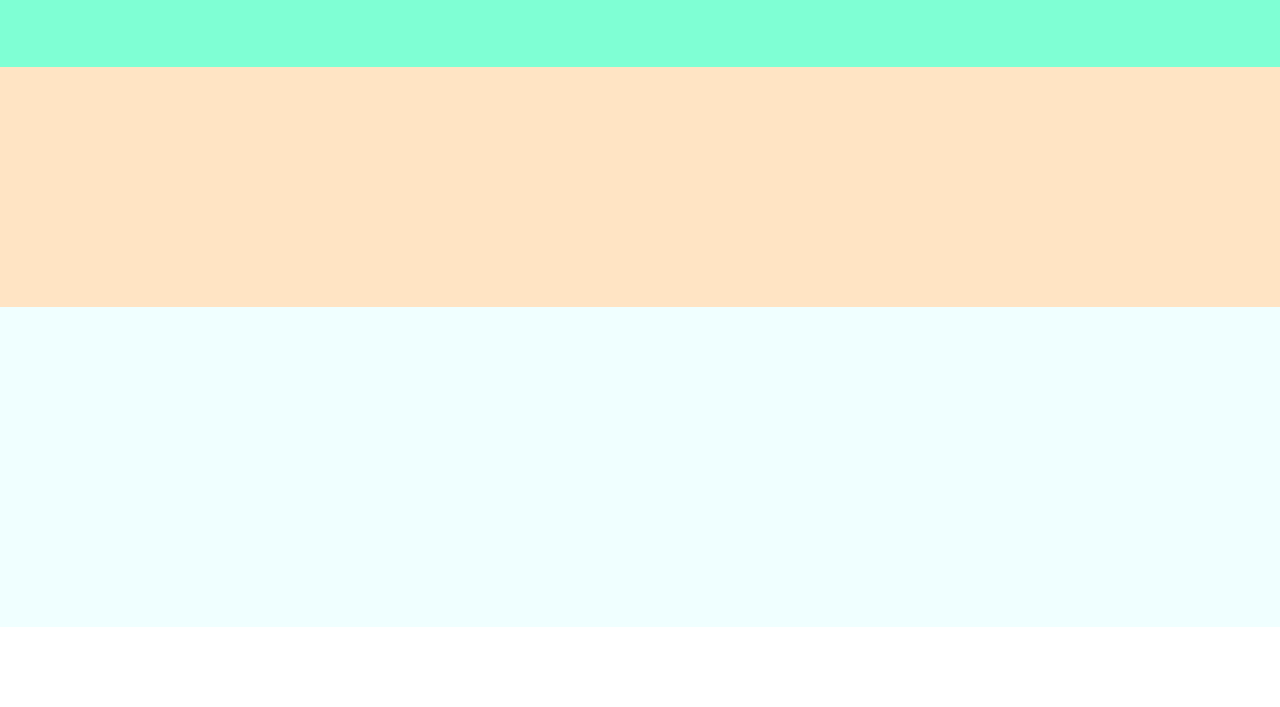
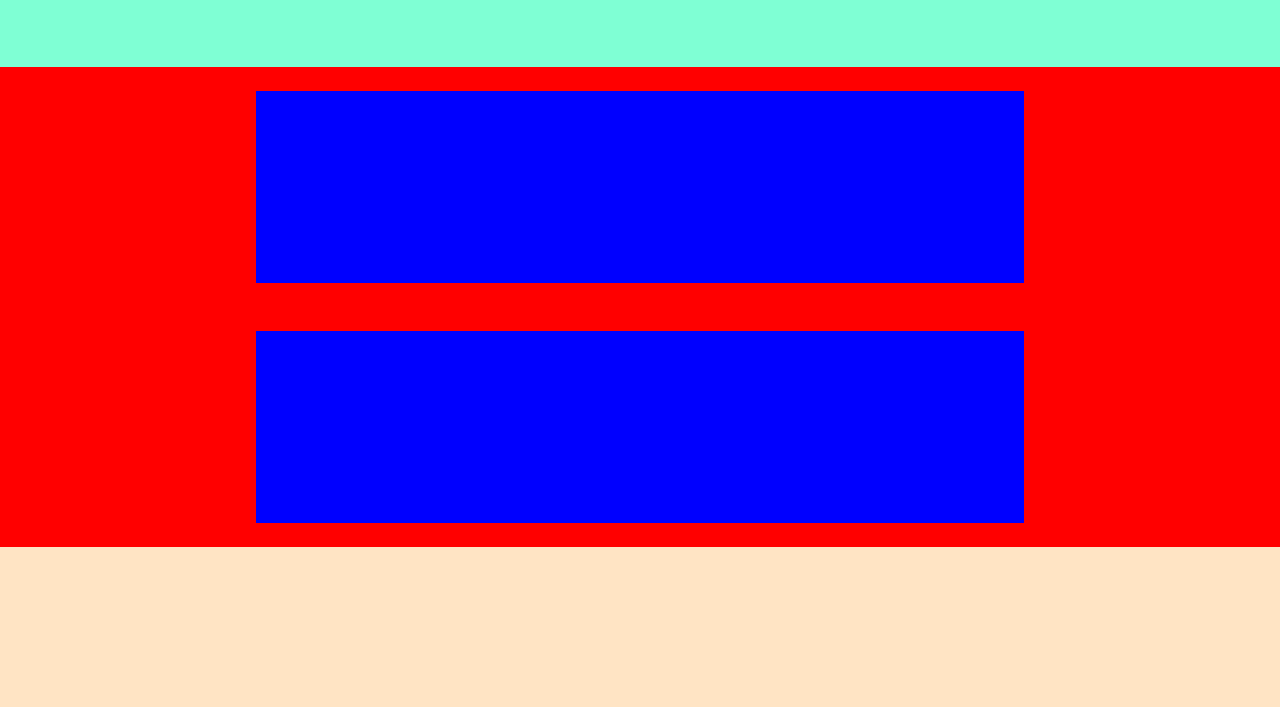
Before and after one commit to Gabriele-Viola/htmlcss-struttura-discord, a plain HTML site: page index.html in a window 1280 px wide. Shown: the part 93-800 px from the top of the page. Drawn offline with Linux system fonts and the light colour scheme.

Commit message:
add banner module

```diff
--- a/css/style.css
+++ b/css/style.css
@@ -18,29 +18,23 @@ body{
 
 /* #endregion Comuni */
 
-/* #region utility */
+/* #region header */
 .Logo{
     width: 25%;
 }
 .search{
     width: 50%;
     text-align:center;
-
 }
 .Login{
     width: 25%;
     text-align: right;
-
 }
-/* #endregion utility */
-
-
-
 header{
     height: 20vh;
     background-color: aquamarine;
 }
-.conteinerT{
+.conteinerH{
     border:1px dashed;
     margin: auto;
     justify-content: space-between;
@@ -49,10 +43,31 @@ header{
 
 }
 
+/* #endregion header */
+
+/* #region main */
 main{
-    height: 30vh;
+    height: 100vh;
     background-color: bisque;
 }
+.banner{
+    width: 60%;
+    height: 80%;
+    background-color: blue;
+}
+.module{
+    height: 30vh;
+    justify-content: center;
+    align-items: center;
+    background-color: red;
+}
+
+
+
+/* #endregion main */
+
+
+
 footer{
     height: 40vh;
     background-color: azure;
--- a/index.html
+++ b/index.html
@@ -9,7 +9,7 @@
 <body>
 
     <header class="dflex">
-        <div class="conteinerT dflex">
+        <div class="conteinerH dflex">
             <div class="Logo dashed">Logo</div>
 
                 <p class="search dashed">Lorem ipsum dolor sit.</p>
@@ -19,9 +19,29 @@
        <!-- /.conteiner -->
     </header >
 
-
     <!-- header -->
     <main>
+        <section class="module dflex">
+            <div class="banner">
+            </div>
+        <!-- /.banner -->
+        </section>
+    <!-- /.module 1 -->
+        <section class="module dflex">
+            <div class="banner dflex">
+                <article>
+                    <!-- contenuto dell'articolo -->
+                </article>
+                <aside>
+                    <!-- immagine dell'articolo -->
+                </aside>
+            </div>
+        <!-- /.banner -->
+        </section>
+    <!-- /.module 2 -->
+
+
+
 
     </main>
     <!-- main -->
```
